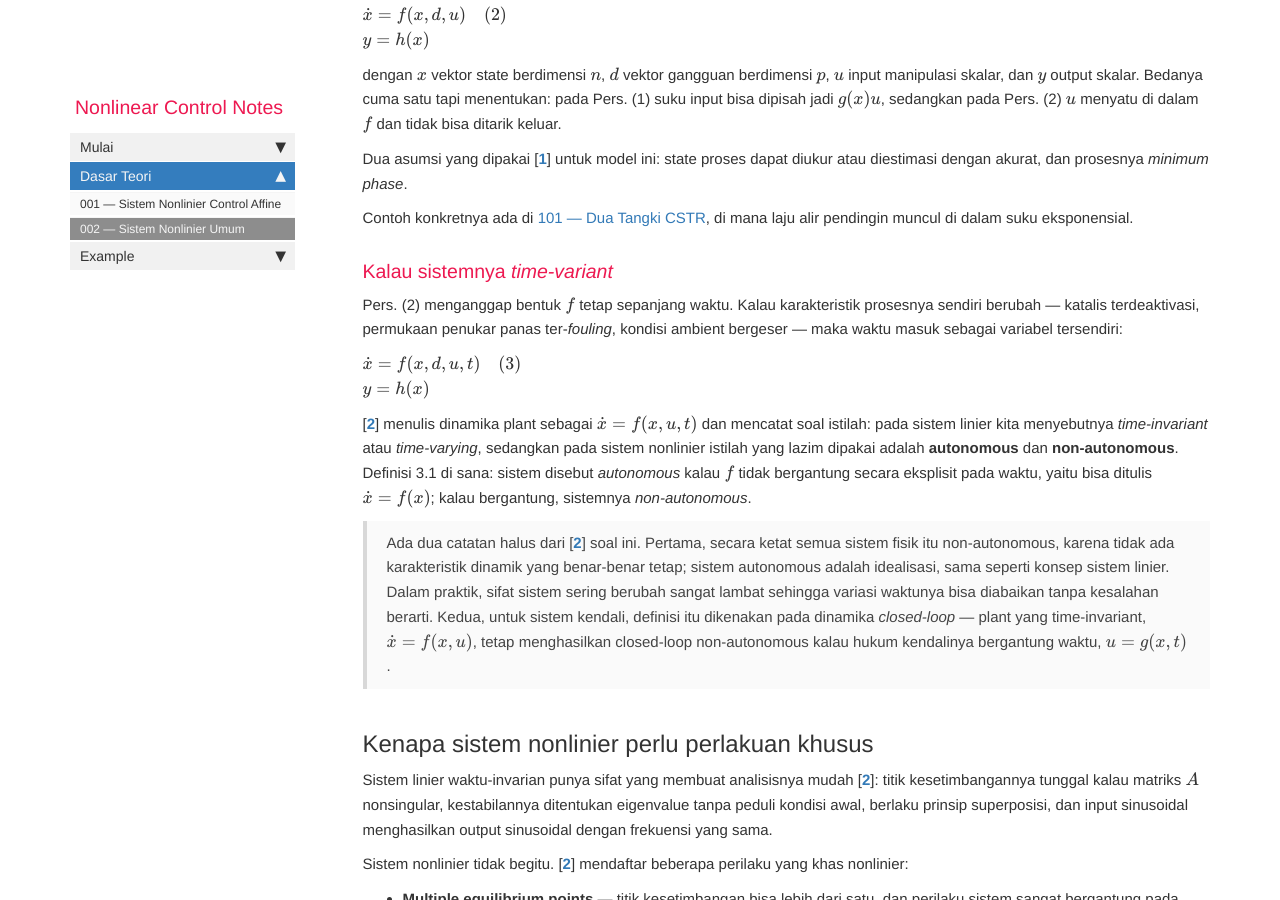
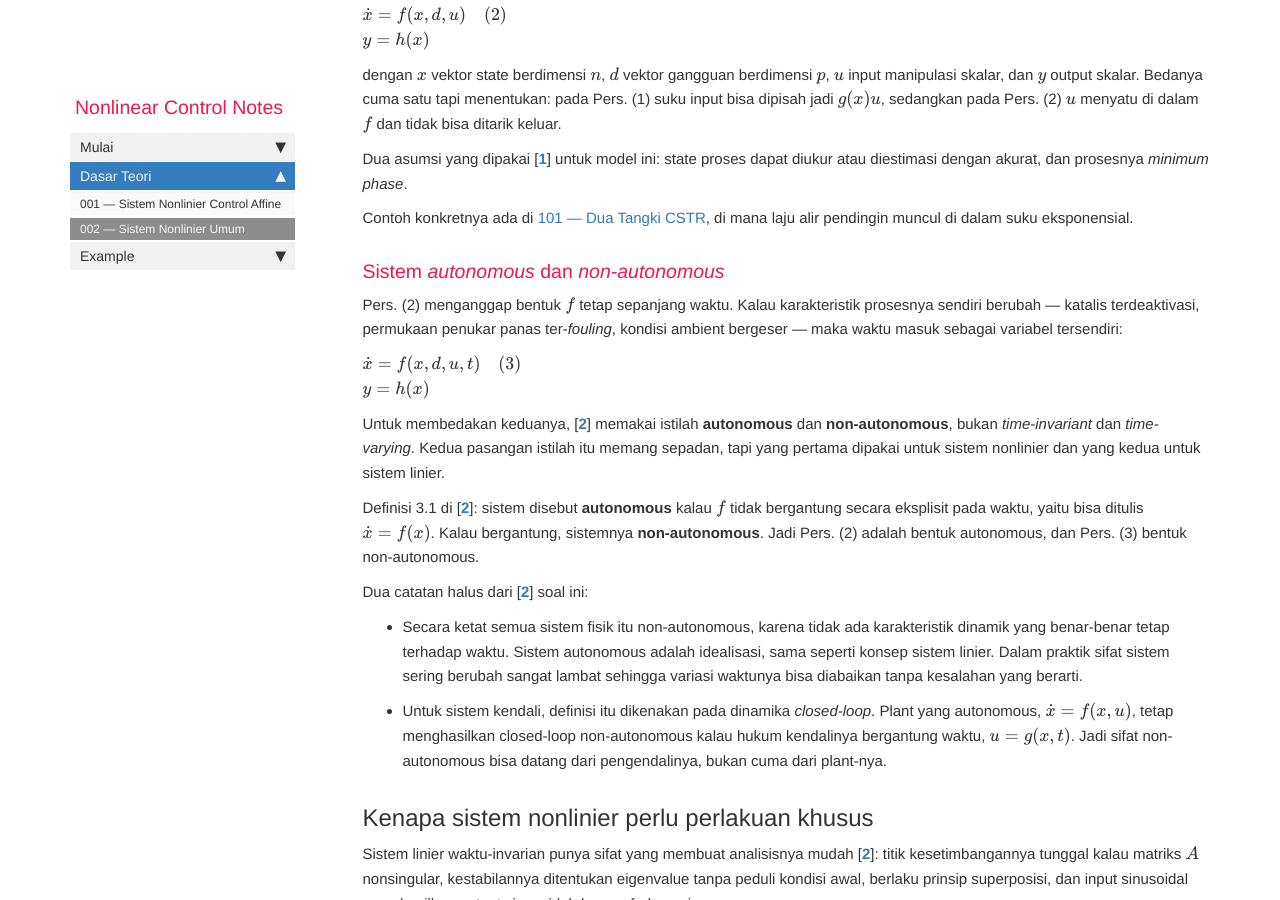
Before and after one commit to Pekosann/nonlinear-control-notes, a Jekyll site: the page built from notes/002-sistem-nonlinier.md, in a window 1280 px wide and 900 px high, scrolled down 727 px. Built offline with Jekyll 4.4.1, drawn with Linux system fonts in a browser that asks for light colours; comment, search, counter and statistics services are not loaded; some of the changed text lies outside the part shown.

Commit message:
Note 002: lead with autonomous / non-autonomous, not time-variant
Slotine & Li's point is that time-invariant/time-varying are the linear-systems
words and autonomous/non-autonomous are the nonlinear ones, so the section now
uses the nonlinear pair as the primary terminology and names Eqs. (2) and (3)
as the autonomous and non-autonomous forms.

```diff
--- a/notes/002-sistem-nonlinier.md
+++ b/notes/002-sistem-nonlinier.md
@@ -2,7 +2,7 @@
 title: 002 — Sistem Nonlinier Umum
 section: Dasar Teori
 tags: [dasar]
-summary: Model nonlinier umum di mana input boleh muncul secara nonlinier, dan perilaku khas yang tidak dimiliki sistem linier.
+summary: Model nonlinier umum di mana input boleh muncul secara nonlinier, sistem autonomous vs non-autonomous, dan perilaku khas yang tidak dimiliki sistem linier.
 permalink: /002-sistem-nonlinier.html
 folder: notes
 last_updated: Jul 22, 2026
@@ -28,16 +28,21 @@ Dua asumsi yang dipakai [@henson1990] untuk model ini: state proses dapat diukur
 
 Contoh konkretnya ada di [101 — Dua Tangki CSTR](101-dua-tangki-CSTR.html), di mana laju alir pendingin muncul di dalam suku eksponensial.
 
-### Kalau sistemnya *time-variant*
+### Sistem *autonomous* dan *non-autonomous*
 
 Pers. (2) menganggap bentuk $f$ tetap sepanjang waktu. Kalau karakteristik prosesnya sendiri berubah — katalis terdeaktivasi, permukaan penukar panas ter-*fouling*, kondisi ambient bergeser — maka waktu masuk sebagai variabel tersendiri:
 
 $\dot{x} = f(x, d, u, t)\quad(3)$
 $y = h(x)$
 
-[@slotine1991] menulis dinamika plant sebagai $\dot{x} = f(x, u, t)$ dan mencatat soal istilah: pada sistem linier kita menyebutnya *time-invariant* atau *time-varying*, sedangkan pada sistem nonlinier istilah yang lazim dipakai adalah **autonomous** dan **non-autonomous**. Definisi 3.1 di sana: sistem disebut *autonomous* kalau $f$ tidak bergantung secara eksplisit pada waktu, yaitu bisa ditulis $\dot{x} = f(x)$; kalau bergantung, sistemnya *non-autonomous*.
+Untuk membedakan keduanya, [@slotine1991] memakai istilah **autonomous** dan **non-autonomous**, bukan *time-invariant* dan *time-varying*. Kedua pasangan istilah itu memang sepadan, tapi yang pertama dipakai untuk sistem nonlinier dan yang kedua untuk sistem linier.
 
-> Ada dua catatan halus dari [@slotine1991] soal ini. Pertama, secara ketat semua sistem fisik itu non-autonomous, karena tidak ada karakteristik dinamik yang benar-benar tetap; sistem autonomous adalah idealisasi, sama seperti konsep sistem linier. Dalam praktik, sifat sistem sering berubah sangat lambat sehingga variasi waktunya bisa diabaikan tanpa kesalahan berarti. Kedua, untuk sistem kendali, definisi itu dikenakan pada dinamika *closed-loop* — plant yang time-invariant, $\dot{x} = f(x,u)$, tetap menghasilkan closed-loop non-autonomous kalau hukum kendalinya bergantung waktu, $u = g(x,t)$.
+Definisi 3.1 di [@slotine1991]: sistem disebut **autonomous** kalau $f$ tidak bergantung secara eksplisit pada waktu, yaitu bisa ditulis $\dot{x} = f(x)$. Kalau bergantung, sistemnya **non-autonomous**. Jadi Pers. (2) adalah bentuk autonomous, dan Pers. (3) bentuk non-autonomous.
+
+Dua catatan halus dari [@slotine1991] soal ini:
+
+- Secara ketat semua sistem fisik itu non-autonomous, karena tidak ada karakteristik dinamik yang benar-benar tetap terhadap waktu. Sistem autonomous adalah idealisasi, sama seperti konsep sistem linier. Dalam praktik sifat sistem sering berubah sangat lambat sehingga variasi waktunya bisa diabaikan tanpa kesalahan yang berarti.
+- Untuk sistem kendali, definisi itu dikenakan pada dinamika *closed-loop*. Plant yang autonomous, $\dot{x} = f(x,u)$, tetap menghasilkan closed-loop non-autonomous kalau hukum kendalinya bergantung waktu, $u = g(x,t)$. Jadi sifat non-autonomous bisa datang dari pengendalinya, bukan cuma dari plant-nya.
 
 ## Kenapa sistem nonlinier perlu perlakuan khusus
 
```
